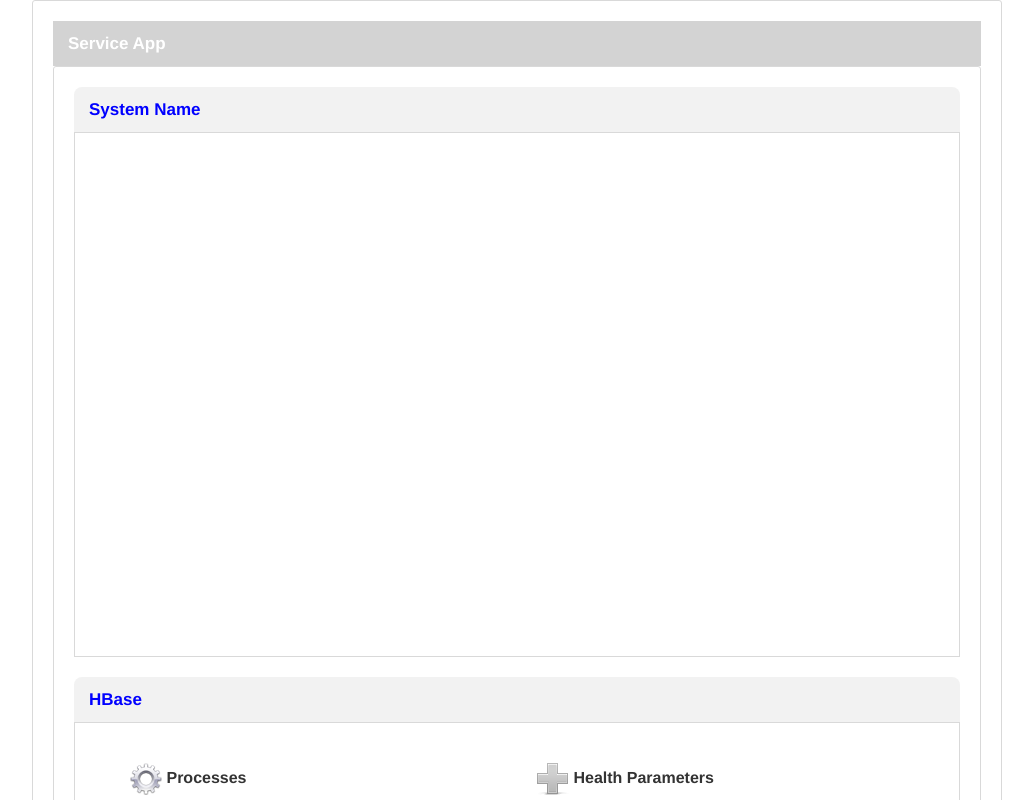
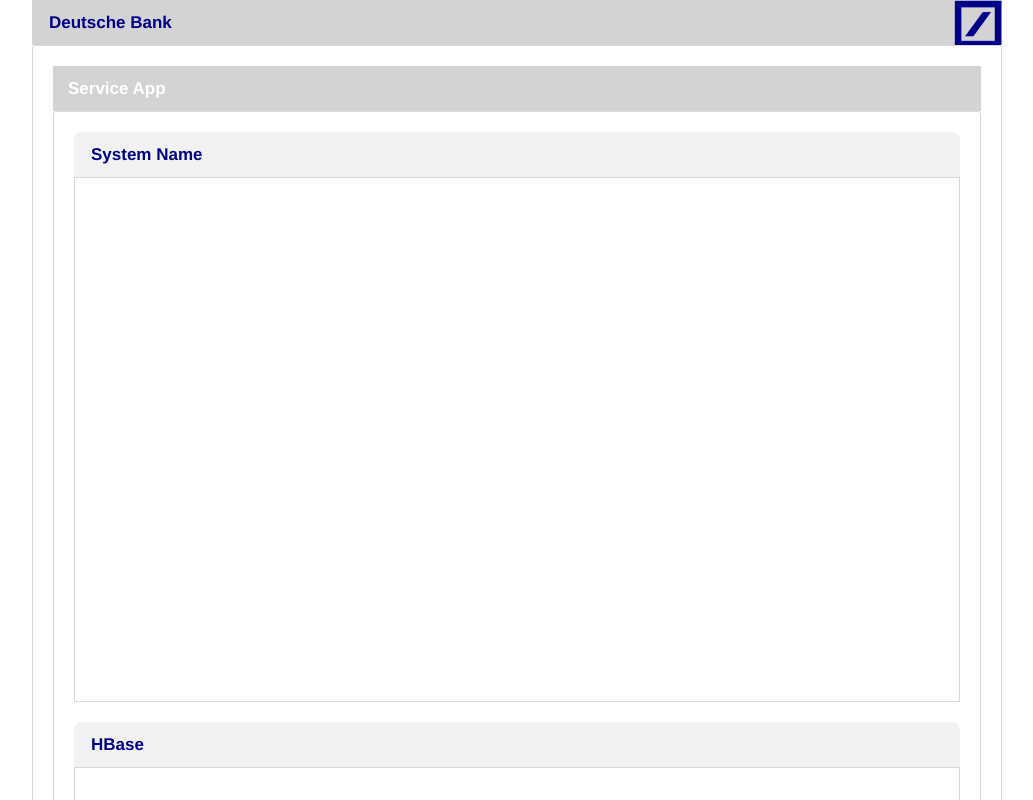
Before and after one commit to tanvipnabar/DBAppsdemo, a plain HTML site: page ServiceAppDemo/index.html in a window 1280 px wide. Shown: the top 800 px of the page, without its empty margins (123-1156 px from the left). Drawn offline with nearby package versions, Linux system fonts and the light colour scheme.

Commit message:
added DB logo

```diff
--- a/ServiceAppDemo/assets/css/app.css
+++ b/ServiceAppDemo/assets/css/app.css
@@ -5,6 +5,7 @@
 
 .inner-title {
 	background-color: #F2F2F2;
+	color: darkblue;
 	border-width: 0.1em;
 	border-top-left-radius: 0.5em;
 	border-top-right-radius: 0.5em;
@@ -15,7 +16,8 @@
 }
 
 .secondary-title {
-	color: blue !important;
+	color: darkblue !important;
+	padding-left: 1em
 }
 
 .hbase-panel {
--- a/ServiceAppDemo/index.html
+++ b/ServiceAppDemo/index.html
@@ -17,9 +17,20 @@
 
 
 </head>
-<body style="background-color:white">
+<body>
+  <div class="row">
+  <div class="large-12 columns">
 
   <!-- body content here -->
+    <nav class="top-bar outer-title" style="overflow: auto;">
+      <ul class="title-area">
+        <!-- Title Area -->
+        <li class="name">
+          <h1 class="secondary-title">Deutsche Bank</h1>
+        </li>
+      </ul>
+      <img src="assets/images/dblogo.png" style="float:right">
+    </nav>
 <div class="row">
   <div class="large-12 columns">
   <div class="panel radius">
@@ -38,7 +49,7 @@
               <ul class="title-area">
                 <!-- Title Area -->
                 <li class="name">
-                  <h1><a href="#" class="secondary-title">System Name</a></h1>
+                  <h1 class="secondary-title">System Name</h1>
                 </li>
               </ul>
             </nav>
@@ -52,7 +63,7 @@
             <ul class="title-area">
               <!-- Title Area -->
               <li class="name">
-                <h1><a href="#" class="secondary-title">HBase</a></h1>
+                <h1 class="secondary-title">HBase</h1>
               </li>
             </ul>
           </nav>
@@ -149,6 +160,7 @@
   </div>
 </div>
 </div>
+</div>
 
   <!--
   <div class="row">
```
Also changed, not shown: ServiceAppDemo/assets/images/dblogo.png (added), 1 other file.
